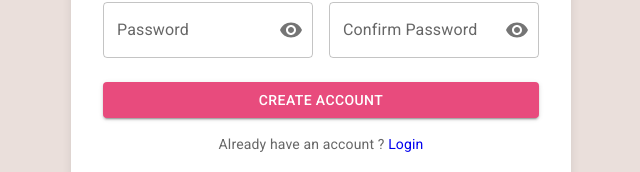
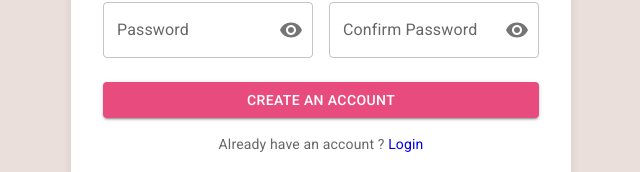
Before and after one commit to Pratheesh18/Recipe-Application, a React (Vite) app in the folder Frontend/recipe-app/: page /register in a window 1280 px wide. Shown: the part 430-602 px from the top of the page, without its empty margins (319-959 px from the left). Built offline with nearby package versions, Linux system fonts and the light colour scheme; no server answers.

Commit message:
updated the login and register components

```diff
--- a/Frontend/recipe-app/src/components/Login.jsx
+++ b/Frontend/recipe-app/src/components/Login.jsx
@@ -9,7 +9,8 @@ import {
   Box,
   Container,
   Paper,
-  IconButton
+  IconButton,
+  CircularProgress
 } from "@mui/material";
 import { Visibility , VisibilityOff } from "@mui/icons-material";
 import api from "../api";
@@ -26,6 +27,7 @@ const loginFormValidation = Yup.object().shape({
 const Login = () => {
   const navigate = useNavigate();
   const [showPassword, setShowPassword] = useState(false);
+  const [loading,setLoading] = useState(false);
   const {
     register,
     handleSubmit,
@@ -33,6 +35,7 @@ const Login = () => {
   } = useForm({ resolver: yupResolver(loginFormValidation) });
 
   const onSubmit = async (data) => {
+    setLoading(true);
     try {
       const response = await api.post("/api/auth/login", {
         email: data.email,
@@ -44,6 +47,8 @@ const Login = () => {
     } catch (error) {
       console.error("Login error", error.response?.data);
       toast.error('Error ! Failed to Login',{position:'bottom-right'});
+    }finally{
+      setLoading(false);
     }
   };
 
@@ -118,8 +123,10 @@ const Login = () => {
                 fullWidth
                 variant="contained"
                 sx={{ mt: 3, backgroundColor: "#E84B7D" }}
+                disabled={loading}
+                startIcon={loading ? <CircularProgress size={20}  /> : null}
               >
-                SIGN IN
+                 {loading  ? "SIGNING IN.." : "SIGN IN"}
               </Button>
             </form>
             <Typography variant="body2" sx={{mt:2}}>
--- a/Frontend/recipe-app/src/components/Register.jsx
+++ b/Frontend/recipe-app/src/components/Register.jsx
@@ -1,5 +1,5 @@
 import { useState } from 'react';
-import {TextField,Button,Typography,Box,Container, Paper , IconButton} from '@mui/material';
+import {TextField,Button,Typography,Box,Container, Paper , IconButton , CircularProgress} from '@mui/material';
 import {useForm} from 'react-hook-form';
 import * as Yup from 'yup';
 import {yupResolver} from '@hookform/resolvers/yup';
@@ -21,10 +21,12 @@ const formValidation = Yup.object().shape({
 const Register = () => {
     const [showPassword,setShowPassword] = useState(false);
     const [showConfirmPassword , setShowConfirmPassword] = useState(false);
+    const [loading,setLoading] = useState(false);
     const {register , handleSubmit , formState:{errors}} = useForm({resolver:yupResolver(formValidation)});
     const navigate = useNavigate();
 
     const onSubmit = async (data) => {
+        setLoading(true);
         try{
             const res = await api.post('/api/auth/register',{
                 firstName : data.firstName,
@@ -38,6 +40,8 @@ const Register = () => {
         }catch(error){
             console.error('Registration error',error);
             toast.error('Error in Registration',{position:'bottom-right'});
+        }finally{
+            setLoading(false)
         }
     };
 
@@ -151,8 +155,9 @@ const Register = () => {
                                 />
                             </Box>
                         </Box>
-                        <Button type="submit" fullWidth variant="contained" color="primary" sx={{ mt: 3 , backgroundColor:'#E84B7D' }}>
-                            Create Account
+                        <Button type="submit" fullWidth variant="contained" color="primary" sx={{ mt: 3 , backgroundColor:'#E84B7D' }} disabled={loading} startIcon={loading ? <CircularProgress size={20} /> : null}
+                         >
+                            {loading ? "CREATING.." : "CREATE AN ACCOUNT"}
                         </Button>
                     </form>
                     <Typography variant="body2" color="textSecondary" sx={{mt:2}}>
```
